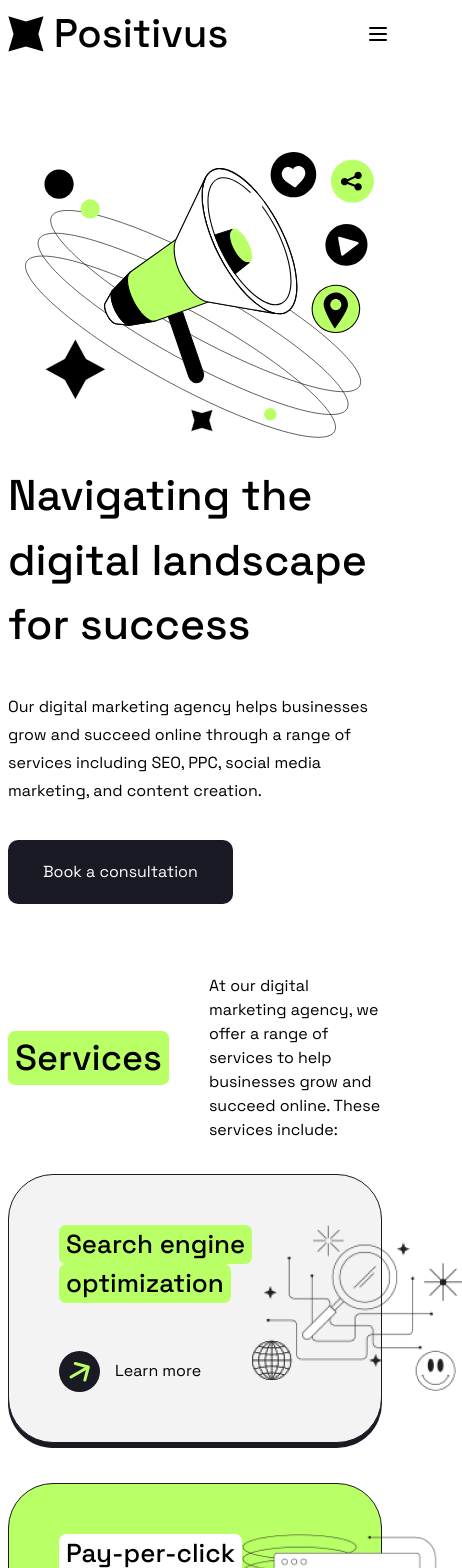
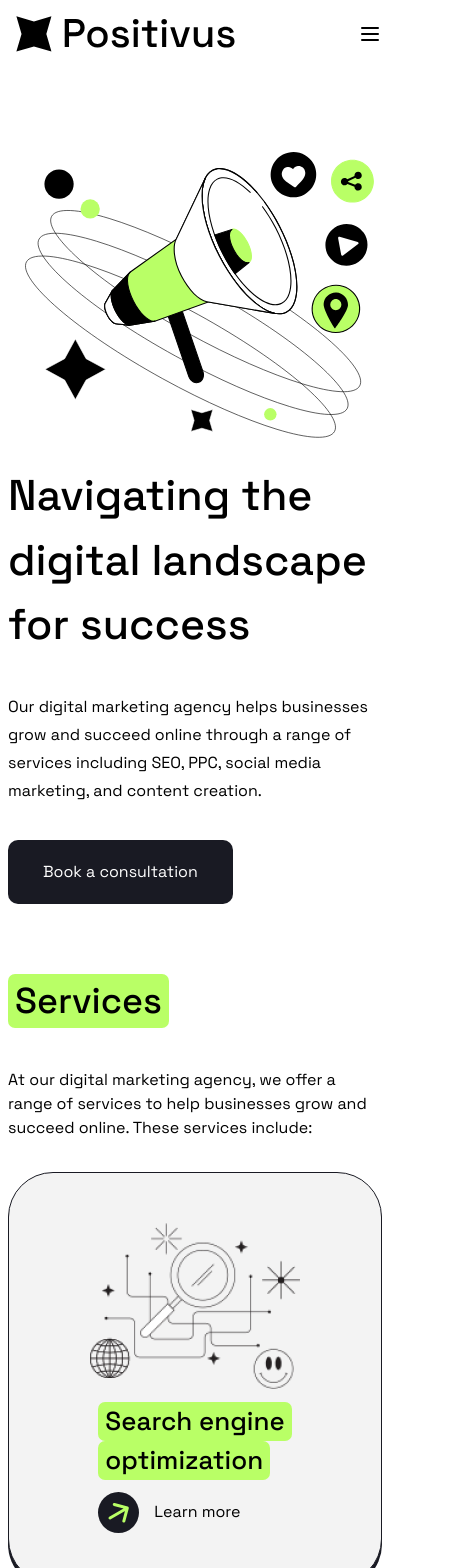
Before and after one commit to xQucu/bootcamp-clone, a React (Vite) app: page / in a window 390 px wide. Shown: the top 1568 px of the page, 462 px wide, since content can reach past the window. Built offline with nearby package versions, Linux system fonts and the light colour scheme.

Commit message:
fix: update layout and styling for Header, NavBar, ServiceCard, and ServicesSection components

```diff
--- a/src/components/Header.tsx
+++ b/src/components/Header.tsx
@@ -5,7 +5,7 @@ interface IProps {
 
 const Header = ({ children, title }: IProps) => {
   return (
-    <div className="flex flex-row gap-10 mb-[2rem] container max-w-[37.5rem] lg:max-w-full lg:justify-self-start justify-self-center items-center">
+    <div className="flex flex-row flex-wrap gap-10 mb-[2rem] container max-w-[37.5rem] lg:max-w-full lg:justify-self-start justify-self-center items-center">
       <h2 className="bg-green max-h-fit rounded-[0.4375rem] px-[0.4375rem]">
         {title}
       </h2>
--- a/src/components/NavBar.tsx
+++ b/src/components/NavBar.tsx
@@ -28,7 +28,7 @@ const NavBar = () => {
     setIsMenuToggled((prevState) => !prevState);
   };
   return (
-    <nav className="fixed backdrop-blur-3xl bg-opacity-50 xl:px-[6.25rem] top-0 left-0 right-0 pb-1 bg-white flex pt-4 flex-col lg:flex-row w-full justify-between items-center ">
+    <nav className="fixed backdrop-blur-3xl bg-opacity-50 xl:px-[6.25rem] top-0 left-0 right-0 pb-1 bg-white flex pt-4 flex-col lg:flex-row max-w-screen justify-between items-center px-2">
       <div className="flex justify-between items-center w-full">
         <div className="ps-2">
           <Logo />
@@ -43,7 +43,7 @@ const NavBar = () => {
       </div>
 
       <div
-        className={`flex lg:flex gap-[2.5rem] items-center flex-col lg:flex-row w-screen lg:opacity-100 min-w-max justify-end ${
+        className={`flex lg:flex gap-[2.5rem] lg:pt-0 pt-3 items-center flex-col lg:flex-row w-screen lg:opacity-100 min-w-max justify-end ${
           isMenuToggled ? '' : 'hidden'
         }`}>
         <button>About us</button>
--- a/src/components/ServiceCard.tsx
+++ b/src/components/ServiceCard.tsx
@@ -15,7 +15,7 @@ const ServiceCard = ({
 }: IServiceCard) => {
   return (
     <div
-      className={`flex justify-between p-[3.125rem] w-[37.5rem] rounded-[2.8125rem] cardOutline ${background[theme]}`}>
+      className={`flex justify-center sm:justify-between p-[3.125rem] flex-wrap-reverse w-[37.5rem] cardOutline ${background[theme]}`}>
       <div className="flex flex-col justify-between">
         <div>
           <h3
@@ -32,14 +32,16 @@ const ServiceCard = ({
           </h3>
         </div>
         <button
-          className={`flex gap-[0.9375rem] min-w-max items-center ${
+          className={`flex gap-[0.9375rem] min-w-max items-center pt-3 ${
             theme === 'dark' ? 'text-white' : ''
           }`}>
           <ArrowIcon color={theme === 'dark' ? 'lighter' : 'darker'} />
           Learn more
         </button>
       </div>
-      <img src={image} alt="image" />
+      <div className='flex-shrink flex pb-3'>
+        <img src={image} alt="image" />
+      </div>
     </div>
   );
 };
--- a/src/components/ServicesSection.tsx
+++ b/src/components/ServicesSection.tsx
@@ -55,7 +55,7 @@ const ServicesSection = () => {
         At our digital marketing agency, we offer a range of services to help
         businesses grow and succeed online. These services include:
       </Header>
-      <div className="flex justify-center lg:justify-between flex-wrap  gap-[2.5rem]">
+      <div className="flex justify-center xl:justify-between flex-wrap  gap-[2.5rem]">
         {servicesCards.map(
           ({ titleLine1, titleLine2, image, theme }, index) => (
             <ServiceCard
```
